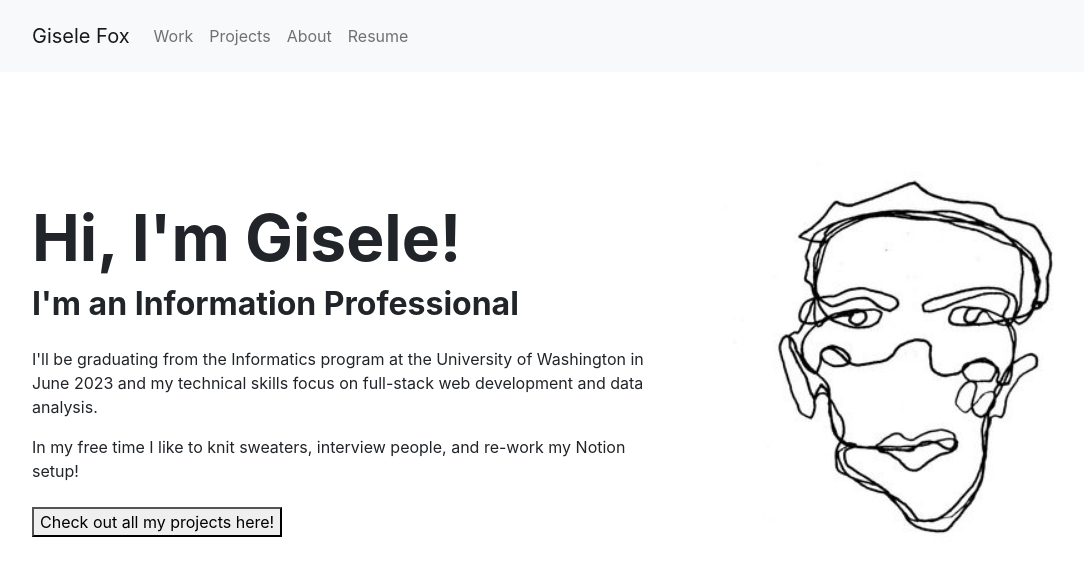
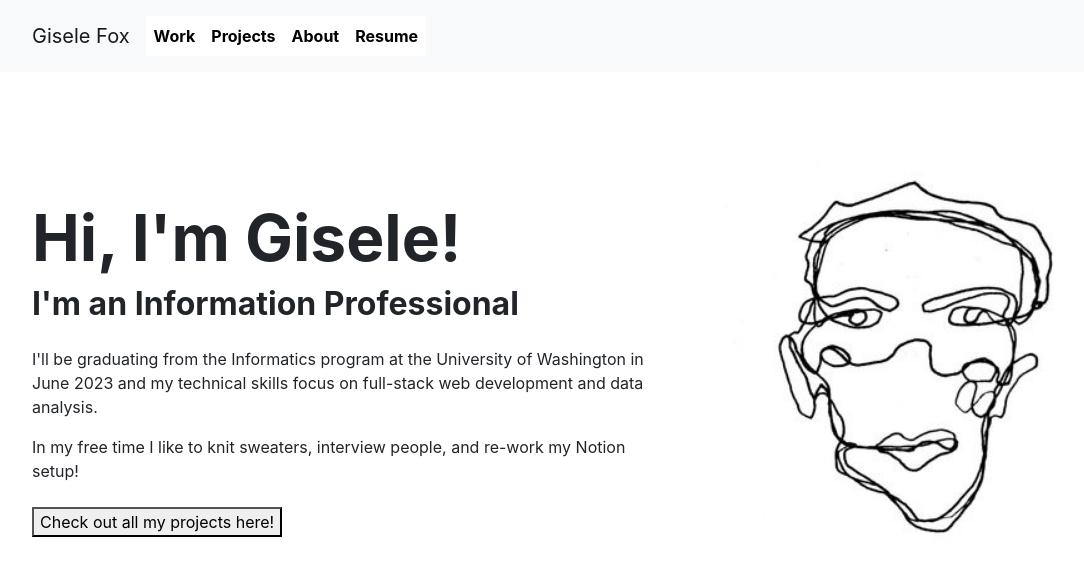
Before and after one commit to giselejfox/giselejfox.github.io, a React (Create React App) app: page / in a window 1280 px wide. Shown: the top 576 px of the page, without its empty margins (50-1134 px from the left). Built offline with nearby package versions, Linux system fonts and the light colour scheme; the HTML template or start-up script is replaced by a standard one.

Commit message:
messed around with navbar and homepage button

```diff
--- a/src/index.css
+++ b/src/index.css
@@ -10,6 +10,16 @@ body {
 code {
   font-family: source-code-pro, Menlo, Monaco, Consolas, 'Courier New',
     monospace;
+}
+
+/* Navbar styling */
+.navbar-nav {
+  background-color: white;
+  font-weight: bold;
+}
+
+.nav-link {
+  color: black;
 }
 
 /* Homepage styling */
```
